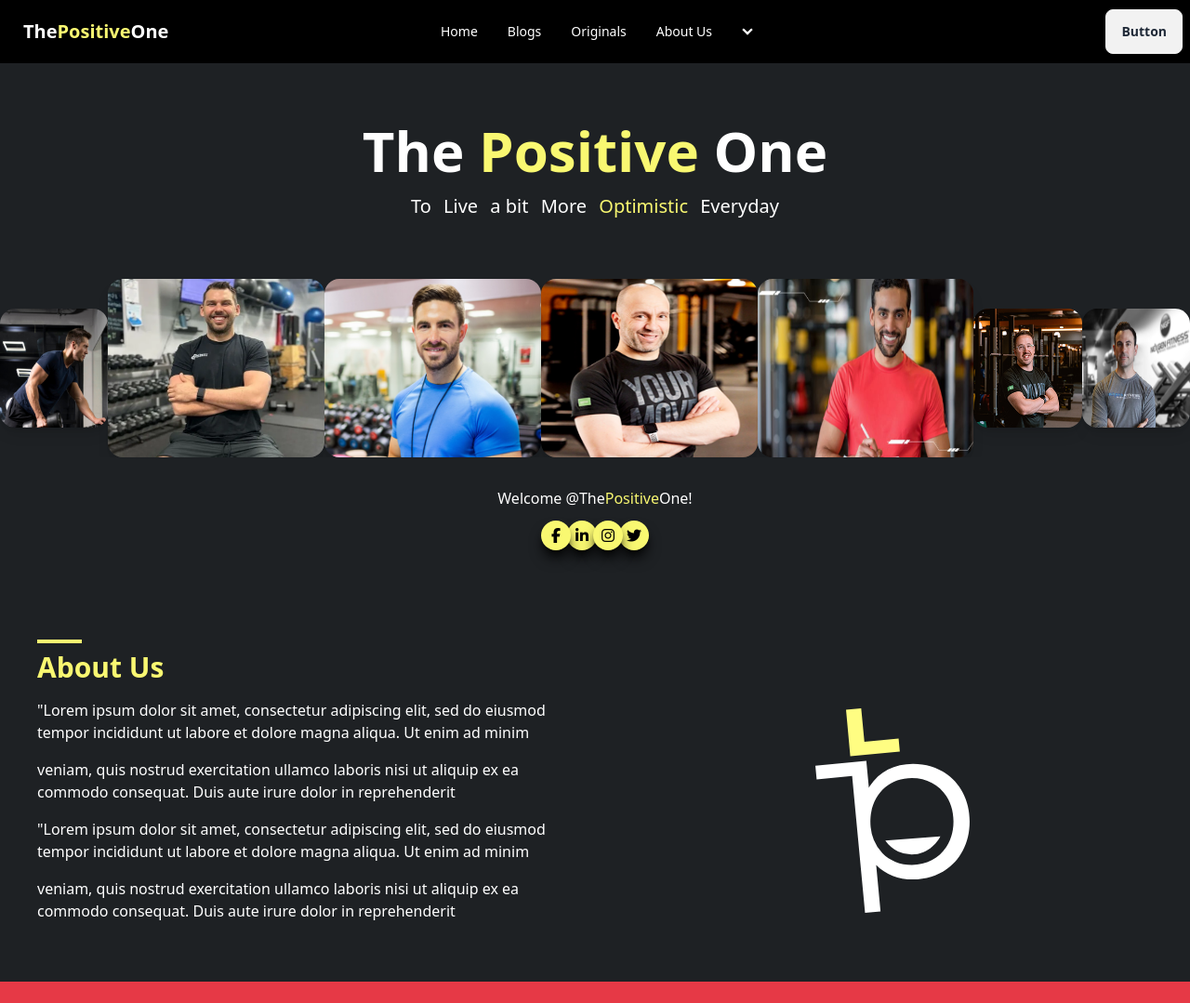
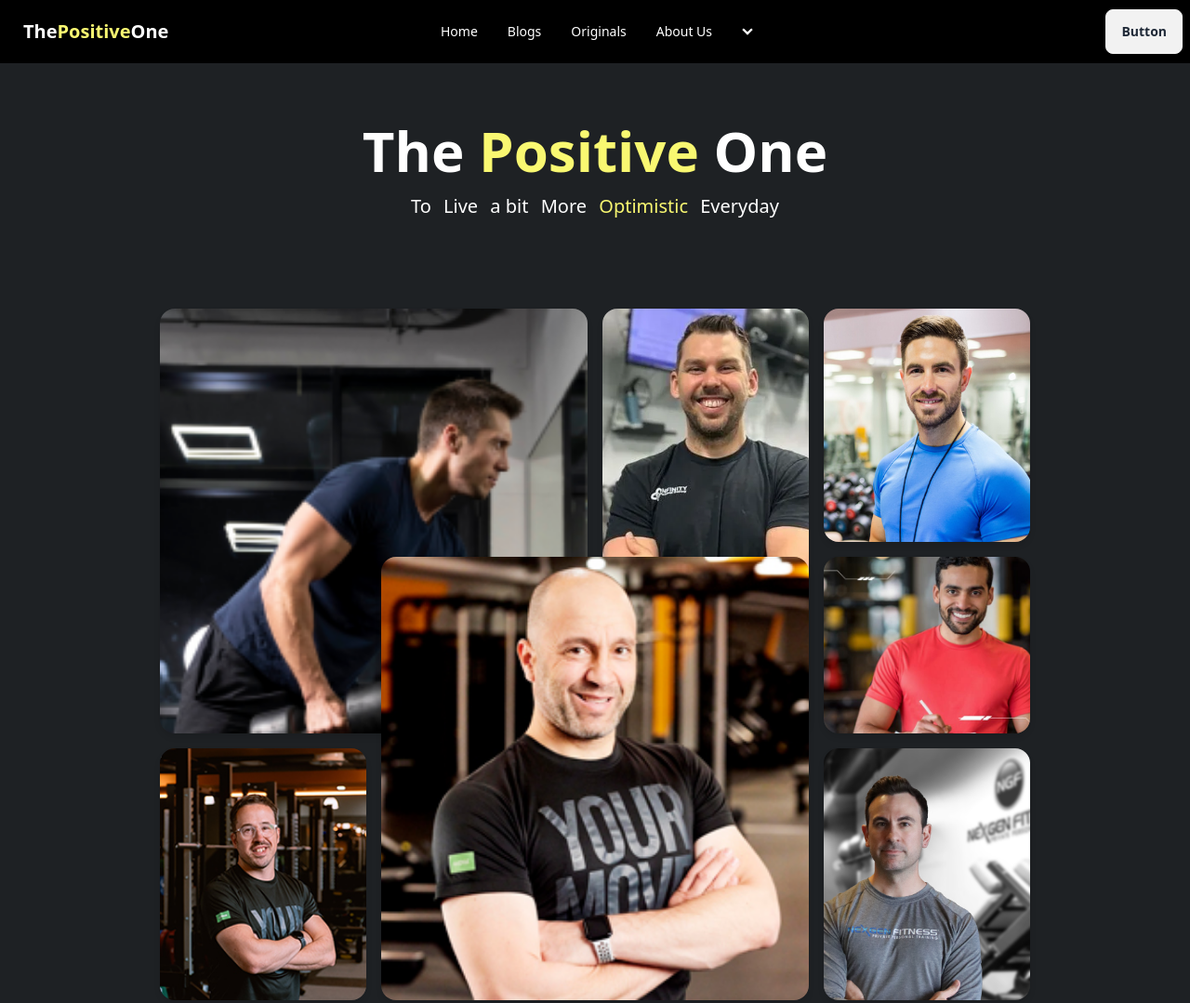
Before and after one commit to zubayertahmid/thepositiveone, a plain HTML site: page index.html in a window 1280 px wide. Shown: the top 1079 px of the page at 93% size. Drawn offline with nearby package versions, Linux system fonts and the light colour scheme.

Commit message:
Update index.html

```diff
--- a/index.html
+++ b/index.html
@@ -35,6 +35,72 @@
         },
       };
     </script>
+    <style>
+      .image-gallery {
+        display: grid;
+        grid-template-columns: repeat(4, 1fr);
+        grid-template-rows: repeat(3, auto);
+        gap: 1rem;
+        position: relative;
+        max-width: 1000px;
+        margin: 0 auto;
+        padding: 2rem;
+      }
+      .gallery-item {
+        border-radius: 1rem;
+        overflow: hidden;
+        box-shadow: 0 4px 6px rgba(0, 0, 0, 0.1);
+        transition: transform 0.3s ease;
+      }
+      .gallery-item:hover {
+        transform: scale(1.05);
+      }
+      .gallery-item img {
+        width: 100%;
+        height: 100%;
+        object-fit: cover;
+      }
+      .item-1 {
+        grid-column: 1 / 3;
+        grid-row: 1 / 3;
+        z-index: 1;
+      }
+      .item-2 {
+        grid-column: 3;
+        grid-row: 1 / 3;
+      }
+      .item-3 {
+        grid-column: 4;
+        grid-row: 1 / 2;
+      }
+      .item-4 {
+        grid-column: 2 / 4;
+        grid-row: 2 / 4;
+        z-index: 2;
+      }
+      .item-5 {
+        grid-column: 4;
+        grid-row: 2 / 3;
+      }
+      .item-6 {
+        grid-column: 1;
+        grid-row: 3 / 4;
+      }
+      .item-7 {
+        grid-column: 4;
+        grid-row: 3 / 4;
+      }
+      @media (max-width: 768px) {
+        .image-gallery {
+          grid-template-columns: repeat(2, 1fr);
+          grid-template-rows: repeat(4, auto);
+        }
+        .item-1, .item-2, .item-3, .item-4, .item-5, .item-6, .item-7 {
+          grid-column: auto;
+          grid-row: auto;
+        }
+      }
+    </style>
   </head>
 
   <body class="bg-dark-gray text-white">
@@ -117,68 +183,27 @@
         </div>
 
         <!-- Images Section -->
-        <div class="flex justify-center items-center overflow-x-auto">
-          <!-- Image 1 -->
-          <div class="">
-            <img
-              src="./images/img1.png"
-              alt="Image 1"
-              class="w-32 h-32 rounded-2xl shadow-lg"
-            />
+        <div class="image-gallery">
+          <div class="gallery-item item-1">
+            <img src="./images/img1.png" alt="Image 1" />
           </div>
-
-          <!-- Image 2 -->
-          <div class="">
-            <img
-              src="./images/img2.png"
-              alt="Image 2"
-              class="w-64 h-48 rounded-2xl shadow-lg"
-            />
+          <div class="gallery-item item-2">
+            <img src="./images/img2.png" alt="Image 2" />
           </div>
-
-          <!-- Image 3 -->
-          <div class="">
-            <img
-              src="./images/img3.png"
-              alt="Image 3"
-              class="w-64 h-48 rounded-2xl shadow-lg"
-            />
+          <div class="gallery-item item-3">
+            <img src="./images/img3.png" alt="Image 3" />
           </div>
-
-          <!-- Image 4 -->
-          <div class="">
-            <img
-              src="./images/img4.png"
-              alt="Image 4"
-              class="w-64 h-48 rounded-2xl shadow-lg"
-            />
+          <div class="gallery-item item-4">
+            <img src="./images/img4.png" alt="Image 4" />
           </div>
-
-          <!-- Image 5 -->
-          <div class="">
-            <img
-              src="./images/img5.png"
-              alt="Image 5"
-              class="w-64 h-48 rounded-2xl shadow-lg"
-            />
+          <div class="gallery-item item-5">
+            <img src="./images/img5.png" alt="Image 5" />
           </div>
-
-          <!-- Image 6 -->
-          <div class="">
-            <img
-              src="./images/img6.png"
-              alt="Image 6"
-              class="w-32 h-32 rounded-2xl shadow-lg"
-            />
+          <div class="gallery-item item-6">
+            <img src="./images/img6.png" alt="Image 6" />
           </div>
-
-          <!-- Image 7 -->
-          <div class="">
-            <img
-              src="./images/img7.png"
-              alt="Image 7"
-              class="w-32 h-32 rounded-2xl shadow-lg"
-            />
+          <div class="gallery-item item-7">
+            <img src="./images/img7.png" alt="Image 7" />
           </div>
         </div>
 
```
